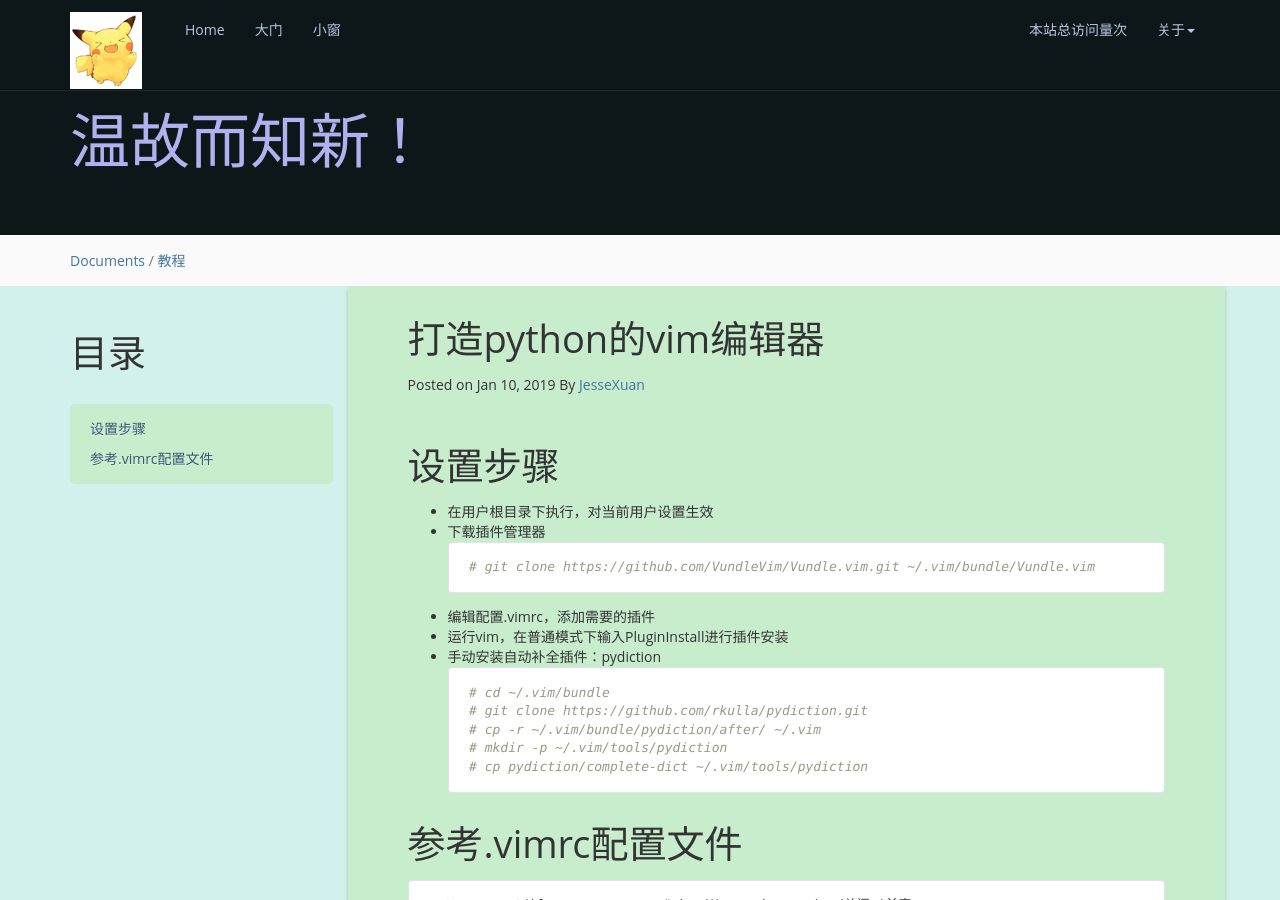
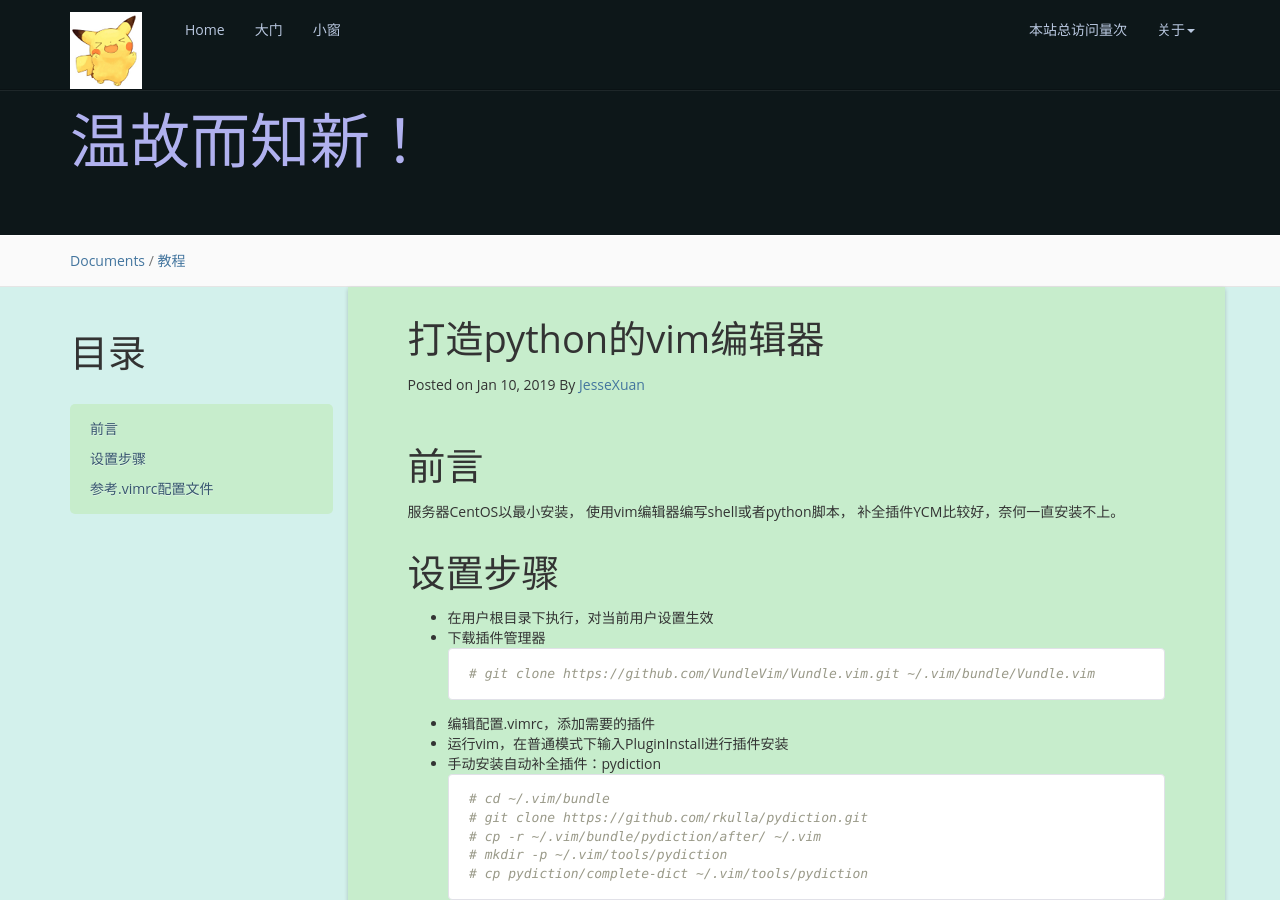
Before and after one commit to JesseXuan/jessexuan.github.io, a Jekyll site: the page built from _posts/2019-01-10-vim_python_ide.md, in a window 1280 px wide and 900 px high. Built offline with Jekyll 4.4.1, drawn with Linux system fonts in a browser that asks for light colours; nearby versions of some CDN libraries; a script that is not in the unit is left out; comment, search, counter and statistics services are not loaded.

Commit message:
Update 2019-01-10-vim_python_ide.md

```diff
--- a/_posts/2019-01-10-vim_python_ide.md
+++ b/_posts/2019-01-10-vim_python_ide.md
@@ -9,6 +9,12 @@ tag: 教程
 * content
 {:toc}
 
+
+前言
+====================================
+  服务器CentOS以最小安装，
+使用vim编辑器编写shell或者python脚本，
+补全插件YCM比较好，奈何一直安装不上。
 
 设置步骤
 ====================================
```
